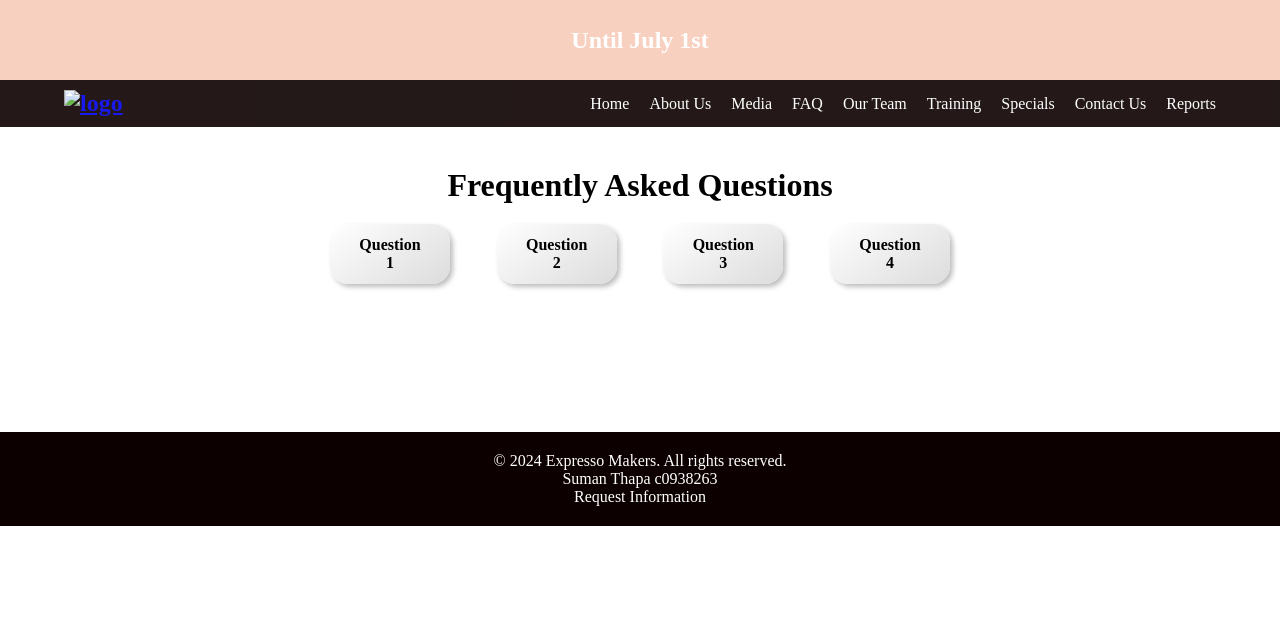
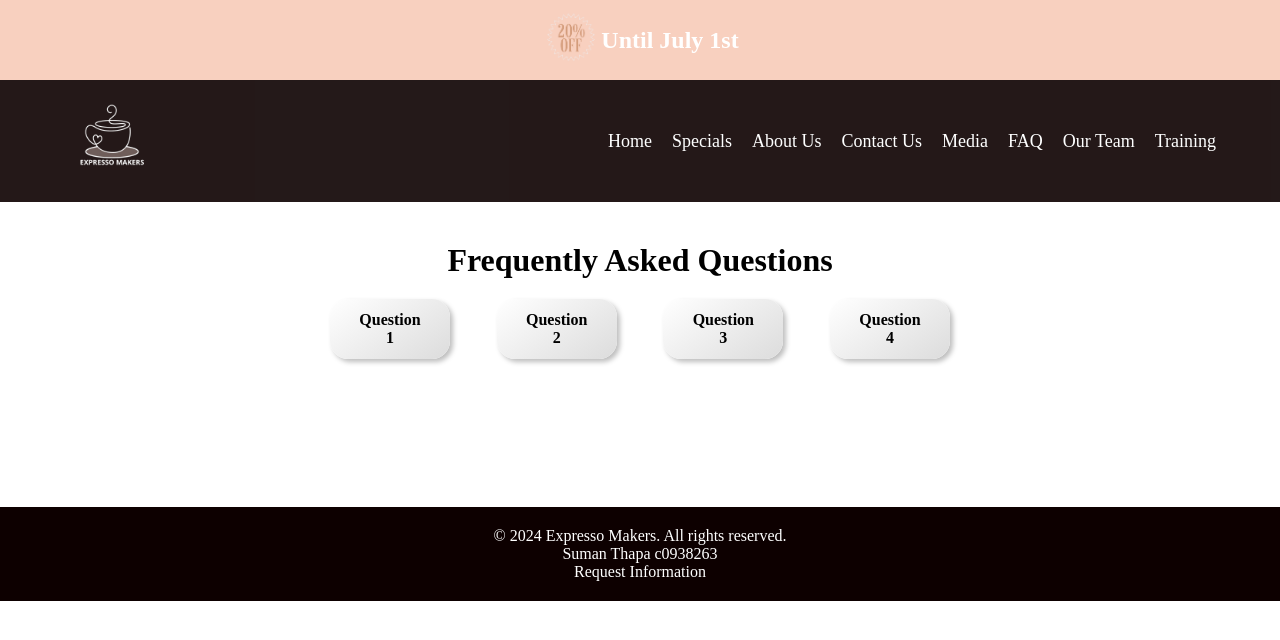
Before and after one commit to sum424/frontend-term-project, a plain HTML site: page pages/faq.html in a window 1280 px wide. Drawn offline with Linux system fonts and the light colour scheme.

Commit message:
minor redirection fixed

```diff
--- a/css/main.css
+++ b/css/main.css
@@ -67,7 +67,7 @@
 .navbar .nav-links a {
     color: #fff;
     text-decoration: none;
-    font-size: 1em;
+    font-size: 18px;
 }
 
 .navbar .nav-links a:hover {
@@ -195,7 +195,6 @@ footer .container a:hover {
         align-items: flex-start;
     }
 
-
     .navbar .logo {
         margin-bottom: 20px;
     }
--- a/pages/faq.html
+++ b/pages/faq.html
@@ -3,32 +3,31 @@
 <head>
     <meta charset="UTF-8">
     <meta name="viewport" content="width=device-width, initial-scale=1.0">
-    <title>Expresso Makers</title>
+    <title>FAQ</title>
+    <link rel="icon" href="../img/coffee-logo-fav.jpg" type="image"/>
     <link rel="stylesheet" href="../css/main.css">
     <link rel="stylesheet" href="../css/faq.css">
 </head>
 <body>
     <!-- header -->
     <header class="header">
-        <img src="img/banner.png" alt="">
+        <img src="../img/banner.png" alt="img banner">
         <h2>Until July 1st</h2>
     </header>
 
     <!-- Navbar -->
     <nav class="navbar">
         <div class="container">
-            <a href="index.html" class="logo"><img class="logo-img" src="img/coffee-logo.png" alt="logo"></a>
+            <a href="../index.html" class="logo"><img class="logo-img" src="../img/coffee-logo.png" alt="logo"></a>
             <ul class="nav-links">
-                <li><a href="#home">Home</a></li>
-                <li><a href="pages/about.html">About Us</a></li>
-                <li><a href="#products">Media</a></li>
-                <li><a href="#contact">FAQ</a></li>
-                <li><a href="#contact">Our Team</a></li>
-                <li><a href="#contact">Training</a></li>
-                <li><a href="#contact">Specials</a></li>
-                <li><a href="#contact">Contact Us</a></li>
-                <li><a href="#contact">Reports</a></li>
-
+                <li><a href="../index.html">Home</a></li>
+                <li><a href="specials.html">Specials</a></li>
+                <li><a href="about.html">About Us</a></li>
+                <li><a href="contact.html">Contact Us</a></li>
+                <li><a href="media.html">Media</a></li>
+                <li><a href="#">FAQ</a></li>
+                <li><a href="team.html">Our Team</a></li>
+                <li><a href="training.html">Training</a></li>
             </ul>
         </div>
     </nav>
```
Also changed, not shown: index.html (+3 -3 lines), pages/about.html (+7 -8 lines), pages/contact.html (+7 -7 lines), pages/media.html (+6 -7 lines), pages/specials.html (+7 -8 lines), pages/team.html (+6 -6 lines), pages/training.html (+4 -5 lines), img/coffee-logo-fav.jpg (added).
